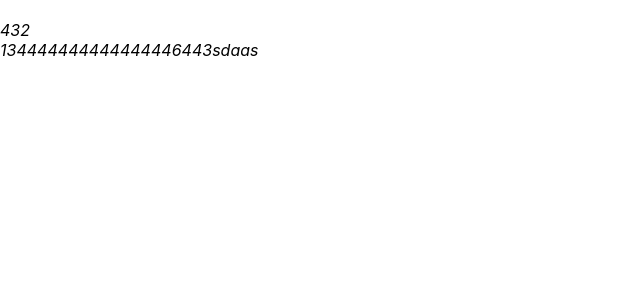
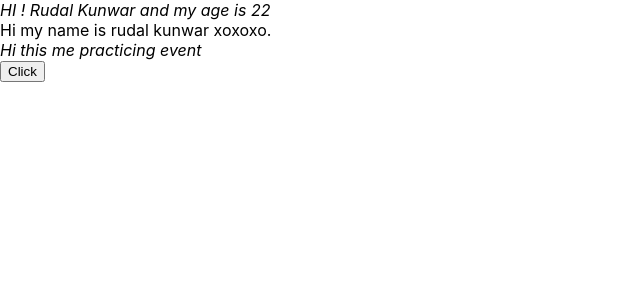
Before and after one commit to rudalkunwar/myfirstreactapp, a React (Create React App) app: page / in a window 1280 px wide. Shown: the top 300 px of the page, without its empty margins (0-640 px from the left). Built offline with nearby package versions, Linux system fonts and the light colour scheme.

Commit message:
event handeling

```diff
--- a/src/App.js
+++ b/src/App.js
@@ -2,12 +2,16 @@ import './App.css';
 import Navbar from './Components/Navbar/navbar';
 import Number from './Components/Numbers';
 import Num from './Components/Num';
+import Namee from './Components/Nameprops';
+import Eventhandeler from './Components/Eventhandle';
 function App() {
   return (
     <div>
       {/* <Navbar/> */}
-      <Num num="432"/>
-      <Number n="134444444444444446443"/>
+      {/* <Num num="432"/> */}
+      <Number/>
+      <Namee name="rudal kunwar xoxoxo"/>
+      <Eventhandeler/>
     </div>
   );
 }
--- /dev/null
+++ b/src/Components/Eventhandle.js
@@ -0,0 +1,38 @@
+import React, { Component } from "react";
+class Eventhandeler extends Component {
+  constructor(props) {
+    super(props);
+    this.props = props;
+    // another method is this for event handeling
+    // this is another binding technique
+    this.changeme = this.changeme.bind(this);
+  }
+// //   we cannot use event directly as this object is binded by the method itself
+//   changeme(){
+//     console.log(this.props);
+
+//   }
+
+//the most efficient and simple way is to use arrow function
+// changeme = () =>{
+//     console.log(this.props);
+// }
+
+
+changeme(){
+    console.log(this.props);
+}
+  render(){
+    return(
+        <div>
+            <i>Hi this me practicing event</i><br/>
+            {/* using ()=>this methos */}
+            {/* <button onClick={()=>this.changeme()}>Click</button> */}
+            {/* using binding method */}
+            {/* <button onClick={this.changeme.bind(this)}>Click</button> */}
+            <button onClick={this.changeme}>Click</button>
+        </div>
+    );
+  }
+}
+export default Eventhandeler;
--- /dev/null
+++ b/src/Components/Nameprops.js
@@ -0,0 +1,15 @@
+import React,{Component} from "react";
+class Namee extends Component{
+    constructor(props){
+        super(props);
+        this.props=props;
+    }
+render(){
+    return(
+        <div>
+            Hi my name is {this.props.name}.
+        </div>
+    );
+}
+}
+export default Namee;
--- a/src/Components/Numbers.js
+++ b/src/Components/Numbers.js
@@ -3,13 +3,27 @@ class Number extends Component{
     constructor(props){
         super(props);
         this.props = props;
+
+        this.state={
+            name:"Rudal Kunwar",
+            age:22
+        }
     }
+    // statechange(){
+    //     this.setState({
+    //         name:"Aakash",
+    //         age:20
+    //     })
+    // }
+
     render(){
         return (
             <div>
                 <i>
-                    {this.props.n}sdaas
+                    HI ! {this.state.name} and my age is {this.state.age}
                 </i>
+                <br/>
+                {/* <button onClick={()=>this.statechange()}>Click</button> */}
             </div>
         );
     }
```
